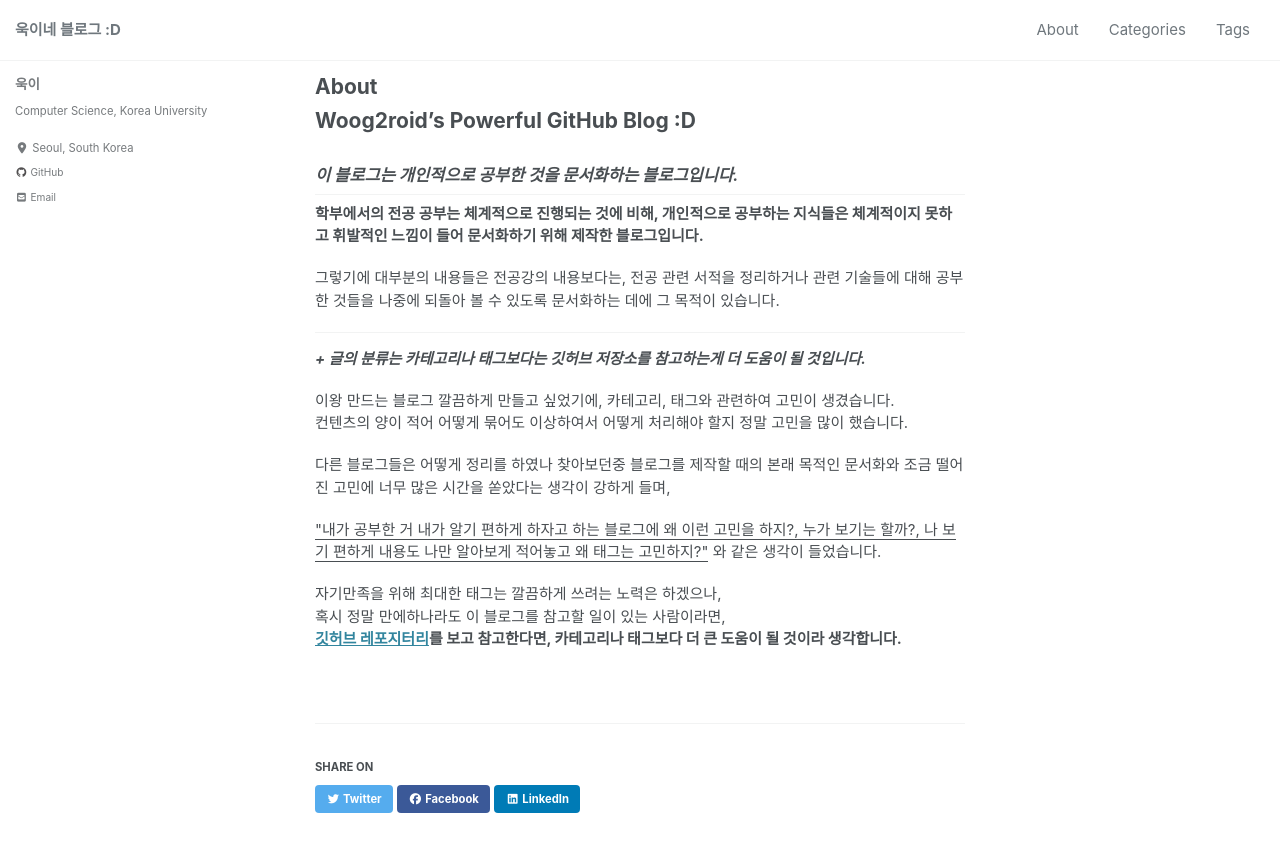
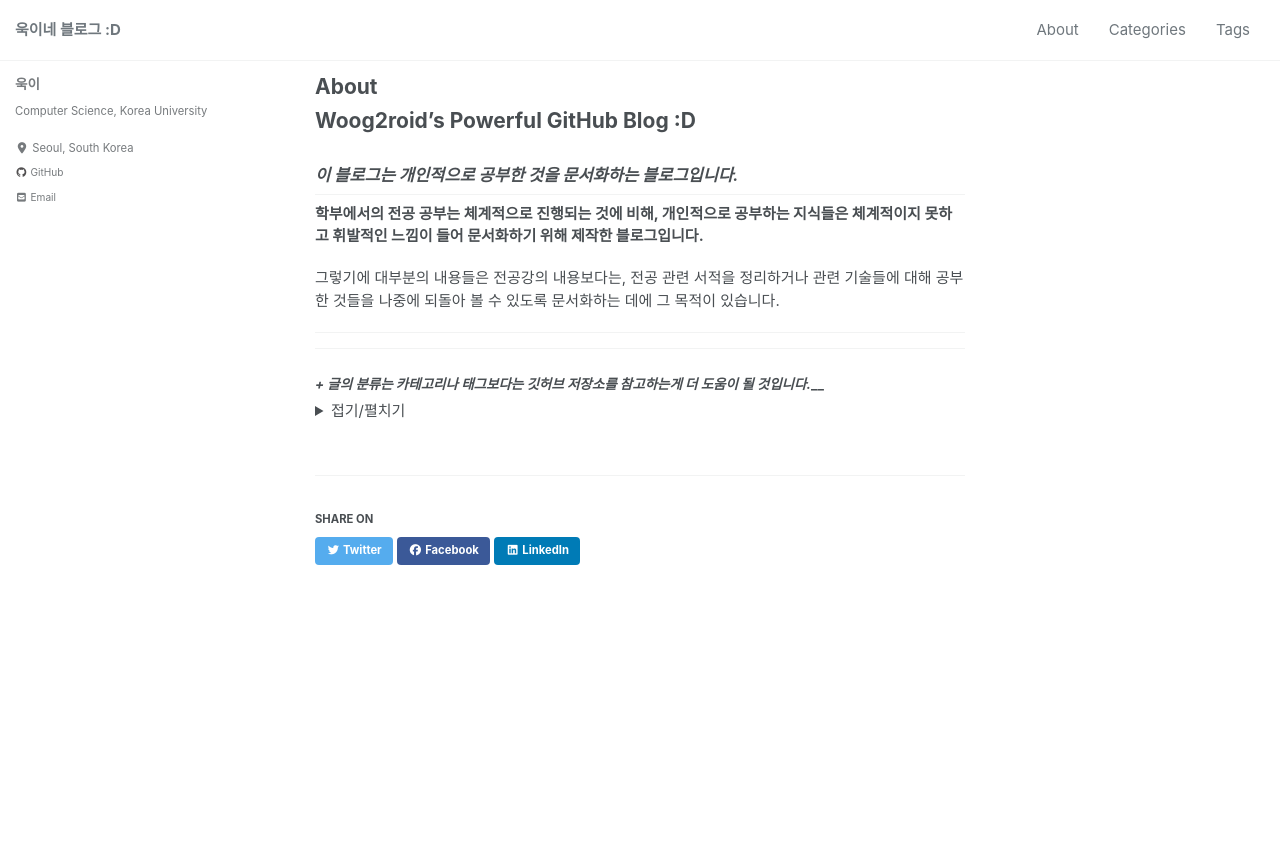
Before and after one commit to woog2roid/old-blog, a Jekyll site: the page built from _pages/about.md, in a window 1280 px wide and 900 px high. Shown: the top 852 px of the window. Built offline with Jekyll 4.4.1, drawn with Linux system fonts in a browser that asks for light colours; cached includes are drawn as plain includes; nearby versions of some CDN libraries.

Commit message:
+details html

```diff
--- a/_pages/about.md
+++ b/_pages/about.md
@@ -12,8 +12,13 @@ __학부에서의 전공 공부는 체계적으로 진행되는 것에 비해,
 그렇기에 대부분의 내용들은 전공강의 내용보다는, 전공 관련 서적을 정리하거나 관련 기술들에 대해 공부한 것들을 나중에 되돌아 볼 수 있도록 문서화하는 데에 그 목적이 있습니다.
 
 -----
+-----
 
-__*+ 글의 분류는 카테고리나 태그보다는 깃허브 저장소를 참고하는게 더 도움이 될 것입니다.*__
+### *+ 글의 분류는 카테고리나 태그보다는 깃허브 저장소를 참고하는게 더 도움이 될 것입니다.*__
+
+<details>
+<summary>접기/펼치기</summary>
+<div markdown>
 
 이왕 만드는 블로그 깔끔하게 만들고 싶었기에, 카테고리, 태그와 관련하여 고민이 생겼습니다.
 컨텐츠의 양이 적어 어떻게 묶어도 이상하여서 어떻게 처리해야 할지 정말 고민을 많이 했습니다.
@@ -25,3 +30,6 @@ __*+ 글의 분류는 카테고리나 태그보다는 깃허브 저장소를 참
 자기만족을 위해 최대한 태그는 깔끔하게 쓰려는 노력은 하겠으나,
 혹시 정말 만에하나라도 이 블로그를 참고할 일이 있는 사람이라면,
 __[깃허브 레포지터리](https://github.com/woog2roid/woog2roid.github.io/tree/master/_posts)를 보고 참고한다면, 카테고리나 태그보다 더 큰 도움이 될 것이라 생각합니다.__
+
+(2021-01-01 추가)
+</details>
```
